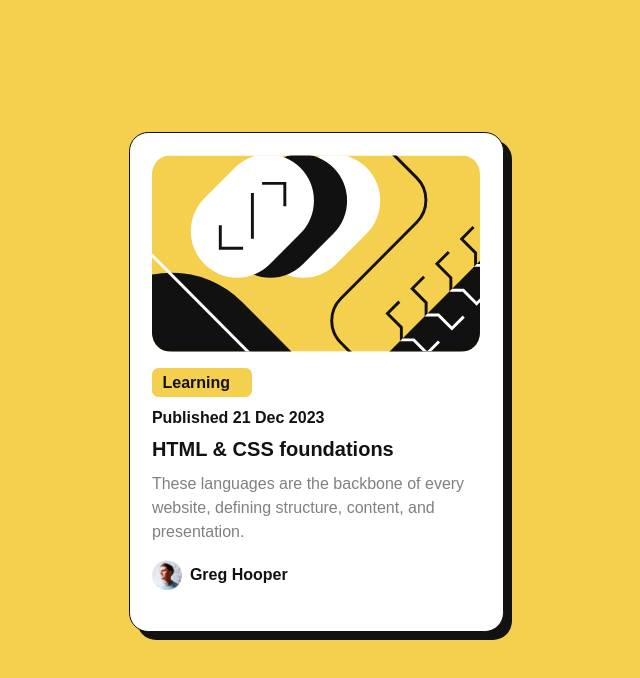
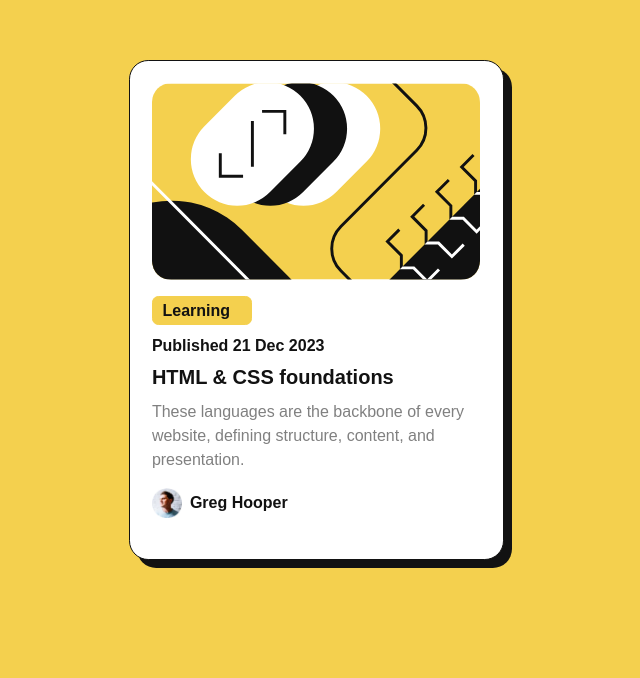
Before and after one commit to 01057057kim/Blog-preview-card.github.io, a plain HTML site: page index.html in a window 1280 px wide. Shown: the part 178-856 px from the top of the page, without its empty margins (324-964 px from the left). Drawn offline with Linux system fonts and the light colour scheme.

Commit message:
Update index.html

```diff
--- a/index.html
+++ b/index.html
@@ -42,7 +42,7 @@
       min-width: 375px;
       max-width: 1440px;
       background-color: var(--yellow);
-      min-height: 70em;
+      min-height: 61em;
       overflow: hidden;
     }
 
```
